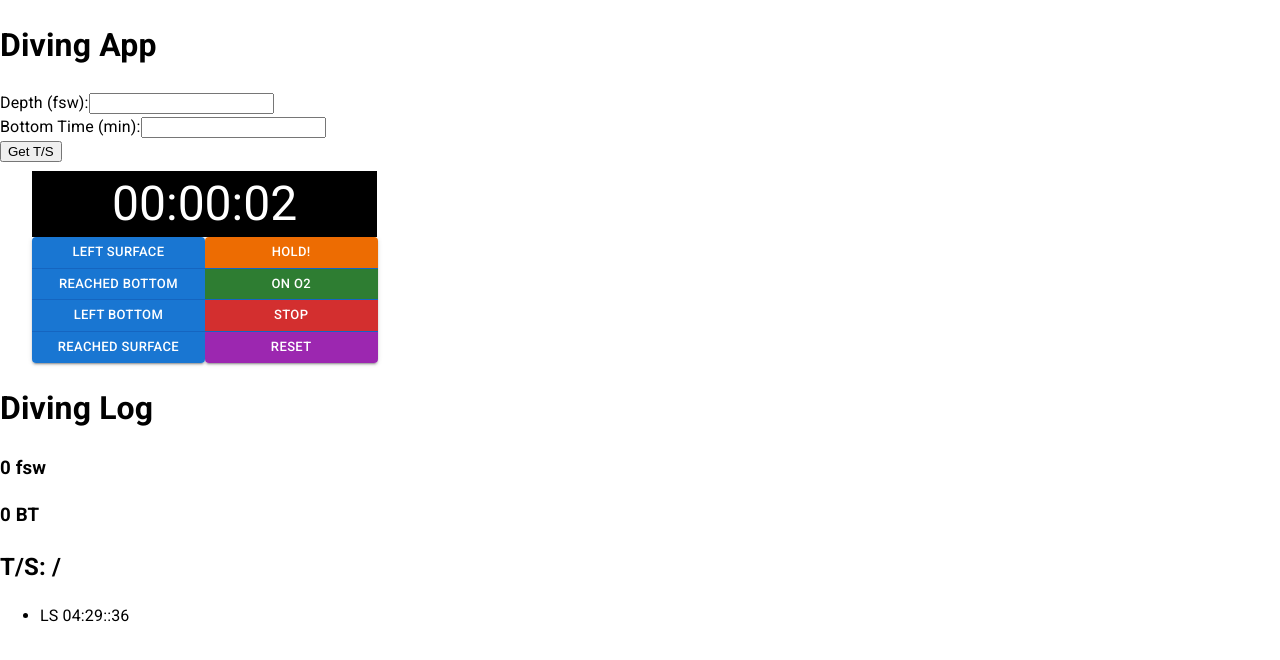
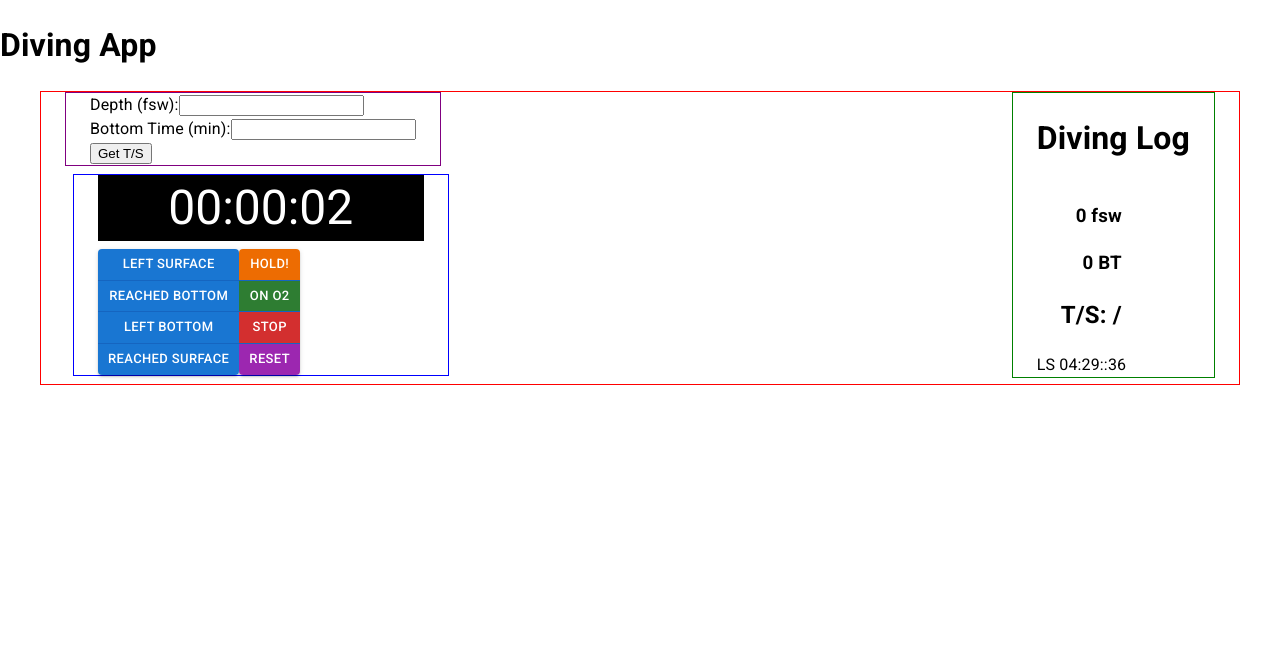
Before and after one commit to brannonstarnes/dive-app, a React (Create React App) app: page / in a window 1280 px wide. Both pictures are taken after a click on the button "LEFT SURFACE". Shown: the top 660 px of the page. Built offline with nearby package versions, Linux system fonts and the light colour scheme.

Commit message:
adds layout changes to clock, forms, and log

```diff
--- a/src/App.js
+++ b/src/App.js
@@ -5,6 +5,8 @@ import Forms from "./components/Forms";
 import Clock from "./components/Clock";
 import Log from "./components/Log";
 import PropTypes from "prop-types";
+import Container from "@mui/material/Container";
+import Box from "@mui/material/Box";
 
 function App() {
   const [bottomTime, setBottomTime] = useState();
@@ -28,6 +30,14 @@ function App() {
   return (
     <>
       <Header />
+      <Container
+        sx={{
+          display: "flex",
+          justifyContent: "space-between",
+          border: "1px solid red",
+        }}
+      >
+        <Box>
           <Forms
             getBT={getBottomTime}
             setDepth={setDepth}
@@ -43,6 +53,8 @@ function App() {
             setOnO2={setOnO2}
             onO2={onO2}
           />
+        </Box>
+        <Box textAlign={"right"}>
           <Log
             diveLog={diveLog}
             BT={bottomTime}
@@ -50,6 +62,8 @@ function App() {
             formTSRGD={formTSRGD}
             schedule={schedule}
           />
+        </Box>
+      </Container>
     </>
   );
 }
--- a/src/components/Clock.js
+++ b/src/components/Clock.js
@@ -28,33 +28,33 @@ function Clock(props) {
       <Container
         className="stopwatchContainer"
         maxWidth="lg"
-        sx={{ margin: "8px" }}
+        sx={{ margin: "8px", border: "1px solid blue" }}
       >
         <Box
           sx={{
             bgcolor: "black",
             color: "white",
             height: "7vh",
-            width: "29.1%",
             textAlign: "center",
             padding: "5px",
+            marginBottom: "8px",
           }}
         >
           <Typography variant="h3">
-            <span className="timeDisplay">
+            <Box className="timeDisplay">
               <span className="clockTime" id="hours">
-                {("0" + Math.floor((time / 600000) % 60)).slice(-2)}
+                {("0" + Math.floor((time / (1000 * 60 * 60)) % 60)).slice(-2)}
               </span>
               :
               <span className="clockTime" id="minutes">
-                {("0" + Math.floor((time / 60000) % 60)).slice(-2)}
+                {("0" + Math.floor((time / (1000 * 60)) % 60)).slice(-2)}
               </span>
               :
               <span className="clockTime" id="seconds">
                 {("0" + Math.floor((time / 1000) % 60)).slice(-2)}
               </span>
               {/* <span className="clockTime" id="milliseconds">{("0" + Math.floor((time /10) % 100)).slice(-2)}</span> */}
-            </span>
+            </Box>
           </Typography>
         </Box>
 
--- a/src/components/ClockButtons.js
+++ b/src/components/ClockButtons.js
@@ -21,7 +21,6 @@ function ClockButtons(props) {
         aria-label="vertical contained button group"
         variant="contained"
         size="small"
-        sx={{ width: "15%" }}
       >
         <LeftSurface
           setLS={setLS}
@@ -48,7 +47,6 @@ function ClockButtons(props) {
         aria-label="vertical contained button group"
         variant="contained"
         size="small"
-        sx={{ width: "15%" }}
       >
         <Hold makeDiveLogEntry={props.makeDiveLogEntry} />
 
--- a/src/components/Forms.js
+++ b/src/components/Forms.js
@@ -6,6 +6,8 @@ import { getSchedule } from "../tableSchedRGD.js";
 import { getRGD } from "../tableSchedRGD";
 import { chartMap } from "../charts.js";
 import PropTypes from "prop-types";
+import Container from "@mui/material/Container";
+import Box from "@mui/material/Box";
 
 function Forms(props) {
   const [formDepth, setFormDepth] = useState();
@@ -26,7 +28,8 @@ function Forms(props) {
   };
 
   return (
-    <div className="forms-container">
+    <Container className="forms-container" sx={{ border: "1px solid purple" }}>
+      <Box>
         <form
           onSubmit={(e) => {
             handleSubmit(e);
@@ -60,7 +63,8 @@ function Forms(props) {
 
           <input className="submitButton" type="submit" value="Get T/S" />
         </form>
-    </div>
+      </Box>
+    </Container>
   );
 }
 
--- a/src/components/Log.js
+++ b/src/components/Log.js
@@ -1,15 +1,32 @@
 import React from "react";
 import PropTypes from "prop-types";
+import Container from "@mui/material/Container";
+import Box from "@mui/material/Box";
+import { Table, TableBody, TableRow } from "@mui/material";
 
 function Log(props) {
   const mapEntries = props.diveLog.map((entry) => {
-    return <li key={entry}>{entry}</li>;
+    return (
+      <TableRow align="left" key={entry}>
+        {entry}
+      </TableRow>
+    );
   });
 
   return (
-    <div id="dive-log-container">
+    <Container
+      id="dive-log-container"
+      sx={{
+        border: "1px solid green",
+        display: "flex",
+        flexDirection: "column",
+      }}
+    >
+      <Box>
         <h1> Diving Log </h1>
-      <div>
+      </Box>
+      <Container sx={{ display: "flex", flexDirection: "row" }}>
+        <Box>
           <h3>{props.D || "0"} fsw</h3>
           <h3>{props.BT || "0"} BT</h3>
           <div className="tableSchedRGD">
@@ -18,9 +35,14 @@ function Log(props) {
               {props.formTSRGD}
             </h2>
           </div>
-        <ul>{mapEntries || ""}</ul>
-      </div>
-    </div>
+        </Box>
+      </Container>
+      <Box>
+        <Table>
+          <TableBody>{mapEntries || ""}</TableBody>
+        </Table>
+      </Box>
+    </Container>
   );
 }
 
--- a/src/index.css
+++ b/src/index.css
@@ -1,8 +1,6 @@
 body {
   margin: 0;
-  font-family: -apple-system, BlinkMacSystemFont, 'Segoe UI', 'Roboto', 'Oxygen',
-    'Ubuntu', 'Cantarell', 'Fira Sans', 'Droid Sans', 'Helvetica Neue',
-    sans-serif;
+  font-family: "Roboto";
   -webkit-font-smoothing: antialiased;
   -moz-osx-font-smoothing: grayscale;
 }
```
Lines whose indentation alone changed are shown as unchanged.
